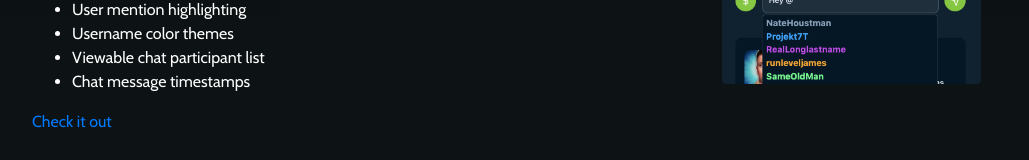
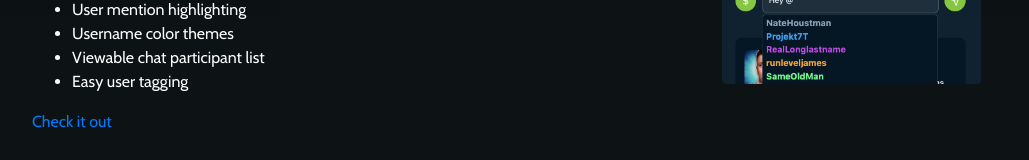
Before and after one commit to Sleighs/Portfolio, a React (Create React App) app: page / in a window 1280 px wide. Shown: the part 1172-1332 px from the top of the page, without its empty margins (96-1125 px from the left). Built offline with nearby package versions, Linux system fonts and the light colour scheme; no server answers; what google-maps-react would draw is missing.

Commit message:
updated project description

```diff
--- a/src/Components/Projects/index.js
+++ b/src/Components/Projects/index.js
@@ -32,13 +32,13 @@ const Projects = (props) => {
             <div className="row" id="project1" title="ChatPlus for Rumble">
                 <div className="col-md-7 project-description">
                     <h3 className="projects-row-title"><strong>ChatPlus</strong></h3>
-                    <p>ChatPlus is a Google Chrome extension that adds livestream chat features to Rumble.com.</p>
+                    <p>ChatPlus is a Google Chrome extension that adds livestream chat features to Rumble.com</p>
                     <>Features include:</>
                     <ul>
                         <li>User mention highlighting</li>
                         <li>Username color themes</li>
                         <li>Viewable chat participant list</li>
-                        <li>Chat message timestamps</li>
+                        <li>Easy user tagging</li>
                     </ul>
                     <p>
                     <a target="_blank" href="https://github.com/sleighs/chat-plus" rel="noreferrer">Check it out</a>
```
Also changed, not shown: 7 other files (tests, documents, lock files or other folders).
